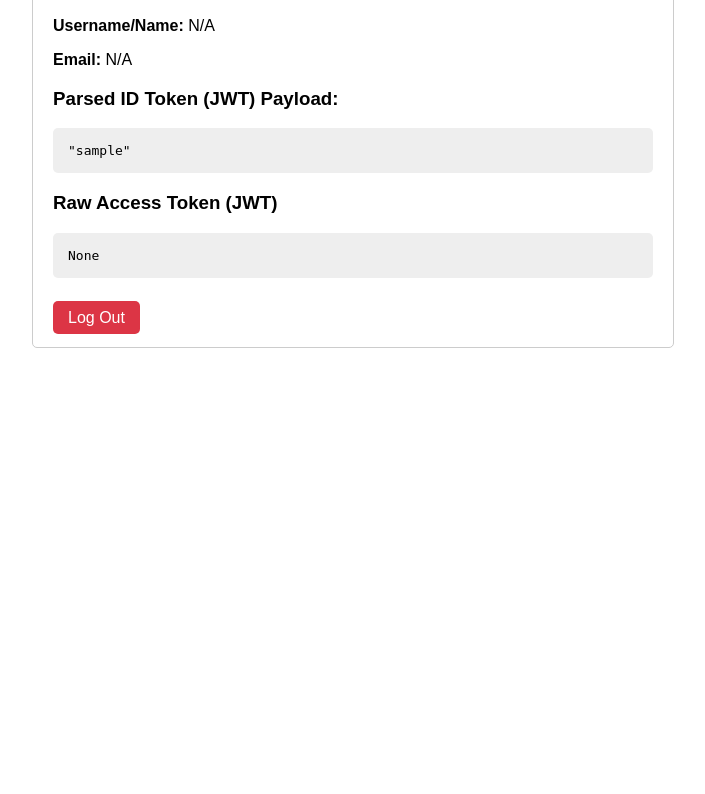
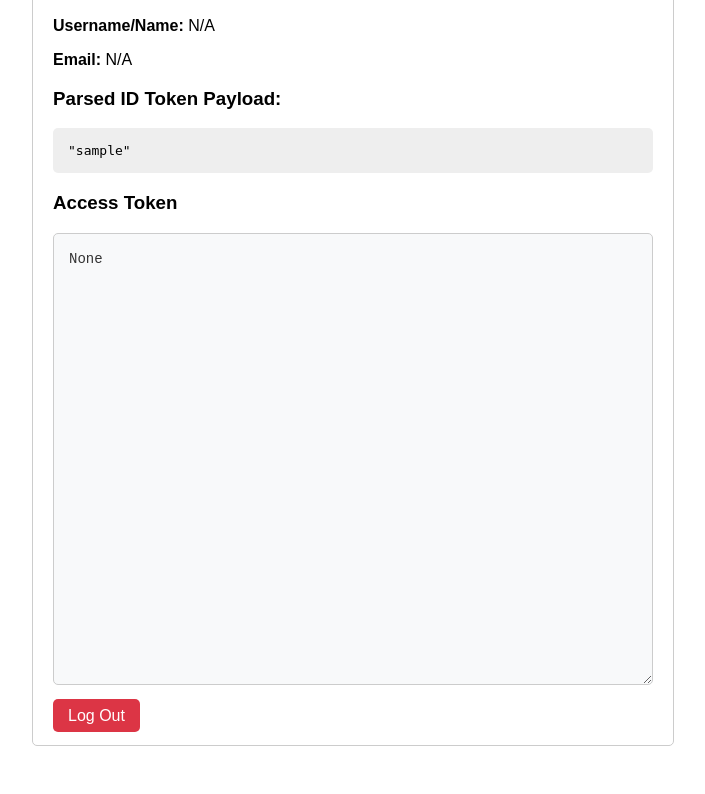
Before and after one commit to kevin2807-cmd/OIDC-Provider-Implementation, a Flask app: page /profile in a window 1280 px wide. Shown: the part 154-948 px from the top of the page, without its empty margins (16-721 px from the left). Before the commit the page ends 502 px from the top, so only its background shows below. Run offline with Flask 3, Linux system fonts and the light colour scheme; the visitor is signed in with stand-in values (Sample User, id 1).

Commit message:
add: style for text area

```diff
--- a/web-app/app.py
+++ b/web-app/app.py
@@ -21,7 +21,7 @@
     client_secret=os.getenv('OIDC_CLIENT_SECRET'),
     server_metadata_url=os.getenv('OIDC_DISCOVERY_URL'),
     client_kwargs={
-        'scope': 'openid profile email offline_access',
+        'scope': 'openid profile email',
         'token_endpoint_auth_method': 'client_secret_post'  # <--- ADD THIS LINE
     }
 )
--- a/web-app/templates/profile.html
+++ b/web-app/templates/profile.html
@@ -27,6 +27,28 @@
         text-decoration: none;
         border-radius: 5px;
       }
+      textarea {
+        width: 100%; /* Memenuhi lebar container */
+        box-sizing: border-box; /* Agar padding tidak menambah lebar */
+        padding: 15px;
+        border: 1px solid #ccc;
+        border-radius: 5px;
+        background-color: #f8f9fa;
+        font-family:
+          "Courier New", Courier, monospace; /* Font khusus kode/token */
+        font-size: 14px;
+        color: #333;
+        resize: vertical; /* Hanya bisa diperbesar ke bawah, tidak ke samping */
+        word-break: break-all; /* Memaksa string JWT yang panjang untuk turun ke baris baru */
+        line-height: 1.5;
+      }
+
+      /* Efek saat textarea diklik */
+      textarea:focus {
+        outline: none;
+        border-color: #007bff;
+        box-shadow: 0 0 5px rgba(0, 123, 255, 0.3);
+      }
     </style>
   </head>
   <body>
@@ -41,12 +63,13 @@
       </p>
       <p><strong>Email:</strong> {{ user.email or 'N/A' }}</p>
 
-      <h3>Parsed ID Token (JWT) Payload:</h3>
+      <h3>Parsed ID Token Payload:</h3>
       <pre><code>{{ raw_json }}</code></pre>
 
-      <h3>Raw Access Token (JWT)</h3>
-      <pre><code>{{ raw_access_token }}</code></pre>
+      <h3>Access Token</h3>
+      <textarea rows="20" cols="80">{{ raw_access_token }}</textarea>
 
+      <br />
       <br />
       <a href="/logout" class="btn">Log Out</a>
     </div>
```
